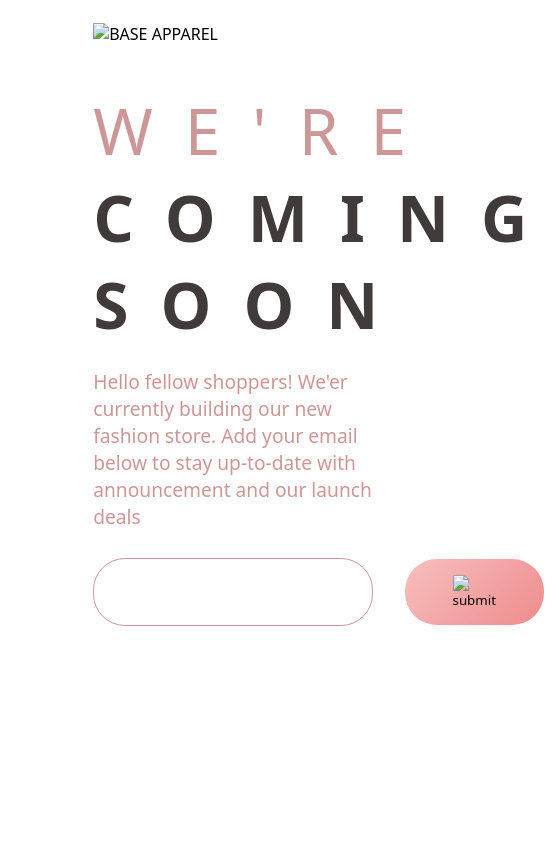
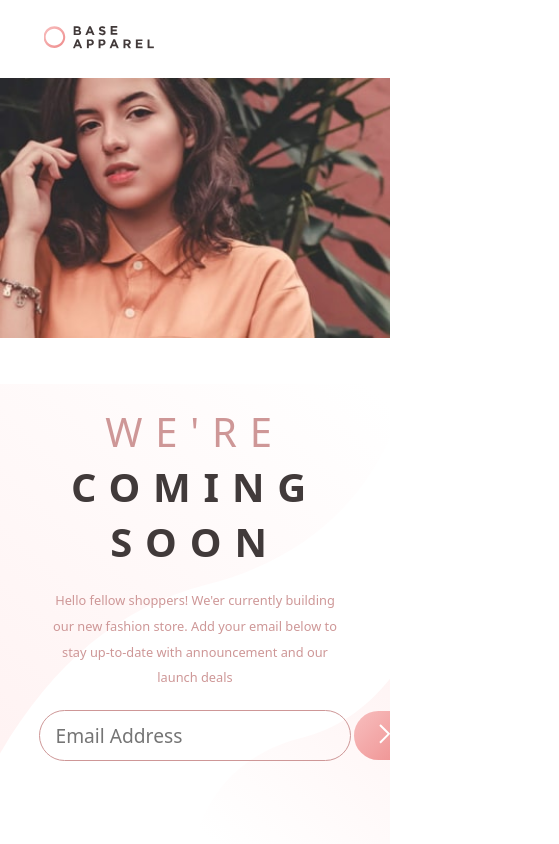
Before and after one commit to moha-tangx/base-apparel-coming-soon-master, a plain HTML site: page index.html in a window 390 px wide. Shown: the whole page, 559 px wide, since content can reach past the window. Drawn offline with Linux system fonts and the light colour scheme.

Commit message:
challenge completed

```diff
--- a/index.html
+++ b/index.html
@@ -24,7 +24,7 @@
             our launch deals
           </div>
           <div class="input-control">
-            <input id="email" />
+            <input id="email" placeholder="email address" />
             <button type="submit">
               <img src="./images/icon-arrow.svg" alt="submit" />
             </button>
--- a/index.js
+++ b/index.js
@@ -25,20 +25,41 @@ function removeErr() {
   input_control.classList.remove("invalid");
 }
 
-btn.addEventListener("click", (e) => {
+function isEmail(email) {
+  return /^(([^<>()\[\]\\.,;:\s@"]+(\.[^<>()\[\]\\.,;:\s@"]+)*)|(".+"))@((\[[0-9]{1,3}\.[0-9]{1,3}\.[0-9]{1,3}\.[0-9]{1,3}])|(([a-zA-Z\-0-9]+\.)+[a-zA-Z]{2,}))$/.test(
+    email
+  );
+}
+
+async function saveEmail(email) {
+  const response = await fetch("http://localhost:1739/base-apparel", {
+    method: "POST",
+    body: JSON.stringify({ email }),
+    headers: {
+      Accept: "*/*",
+      "Content-Type": "application/json",
+    },
+  });
+
+  let data = await response.json();
+  return data;
+}
+
+btn.addEventListener("click", async (e) => {
   e.preventDefault();
-  if (!input.value.trim()) {
+  if (!input.value.trim() || !isEmail(input.value)) {
     setErr();
     setTimeout(() => {
       removeErr();
     }, 2000);
+  } else {
+    const response = await saveEmail(input.value);
+    alert(response.message);
+    console.log(response.message);
   }
 });
 
 // TODO:
-// --create a regex to validate email;
-// --crete a node API with express to submit email;
-// --use xammp server to save the emails to mysql database;
-
-const str =
-  "distance thing summer nine kids add fly ancient so driver native fully natural above bean language land so look belt tales twice so younger";
+// --create a regex to validate email; //done ✅
+// --crete a json node.js API with express to submit email;  //done ✅
+// --use xammp server to save the emails to mysql database;  //done ✅
--- a/style.css
+++ b/style.css
@@ -140,3 +140,57 @@ button[type="submit"]:hover {
     color: var(--Soft-Red);
     text-indent: 4ch;
 }
+
+/* mobile view */
+
+@media only screen and (max-width:500px) {
+    main {
+        flex-direction: column-reverse;
+        display: flex;
+        justify-content: center;
+        width: 100%;
+        overflow: hidden;
+    }
+
+    .right {
+        background: url("./images/hero-mobile.jpg") no-repeat;
+        background-size: 100%;
+        margin-top: 20%;
+        width: 100%;
+    }
+
+    .logo {
+        position: absolute;
+        top: 0;
+        padding: 5%;
+        transform: scale(.7);
+    }
+
+    .centered {
+        min-width: 100%;
+        text-align: center;
+    }
+
+    .main-text {
+        font-size: 2.5rem;
+        letter-spacing: .8rem;
+        padding: 0 10%;
+    }
+
+    .details {
+        font-size: .8rem;
+        text-align: center;
+        padding: 0 10%;
+        line-height: 2;
+        margin: 5% auto;
+    }
+
+    .input-control {
+        max-width: 80%;
+        margin: 0 auto;
+    }
+
+    button[type="submit"] {
+        padding: 4% 8%;
+    }
+}
```
Also changed, not shown: images/bg-pattern-desktop.svg (added), images/favicon.png (added), images/hero-desktop.jpg (added), images/hero-mobile.jpg (added), images/icon-arrow.svg (added), images/icon-error.svg (added), images/logo.svg (added), 2 other files.
